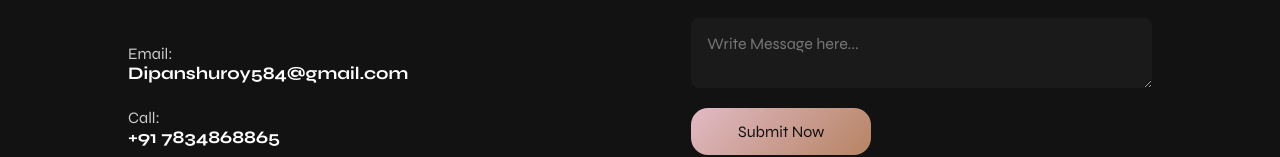
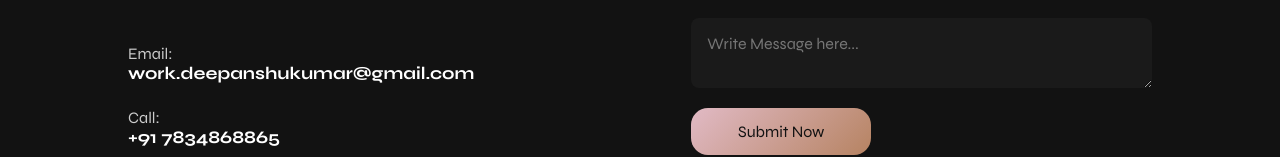
Before and after one commit to deepanshu-ku-17/React-Portfolio, a React (Vite) app in the folder portfolio/: page /contact in a window 1280 px wide. Shown: the part 391-548 px from the top of the page. Built offline with nearby package versions, Linux system fonts and the light colour scheme.

Commit message:
Update contact email and social links

```diff
--- a/portfolio/src/components/Contact.jsx
+++ b/portfolio/src/components/Contact.jsx
@@ -27,7 +27,7 @@ export default function Contact() {
                     <h2>Got a Project <span>Let's Talk</span></h2>
                     <div className="email">
                         <p>Email:</p>
-                        <h6>Dipanshuroy584@gmail.com</h6>
+                        <h6>work.deepanshukumar@gmail.com</h6>
                     </div>
                     <div className="num">
                         <p>Call:</p>
@@ -36,7 +36,7 @@ export default function Contact() {
                     <div className="social-icons">
                         <a href="https://github.com/deepanshu-ku-17"><i className="ri-github-line"></i></a>
                         <a href="http://www.linkedin.com/in/deepanshu-kumar-5604b1239"><i className="ri-linkedin-line"></i></a>
-                        <a href="mailto:dipanshuroy584@gmail.com"><i className="ri-mail-line"></i></a>
+                        <a href="mailto:work.deepanshukumar@gmail.com"><i className="ri-mail-line"></i></a>
                         <a href="https://www.instagram.com/17_deepanshu/"><i className="ri-instagram-line"></i></a>
                     </div>
                 </div>
```
